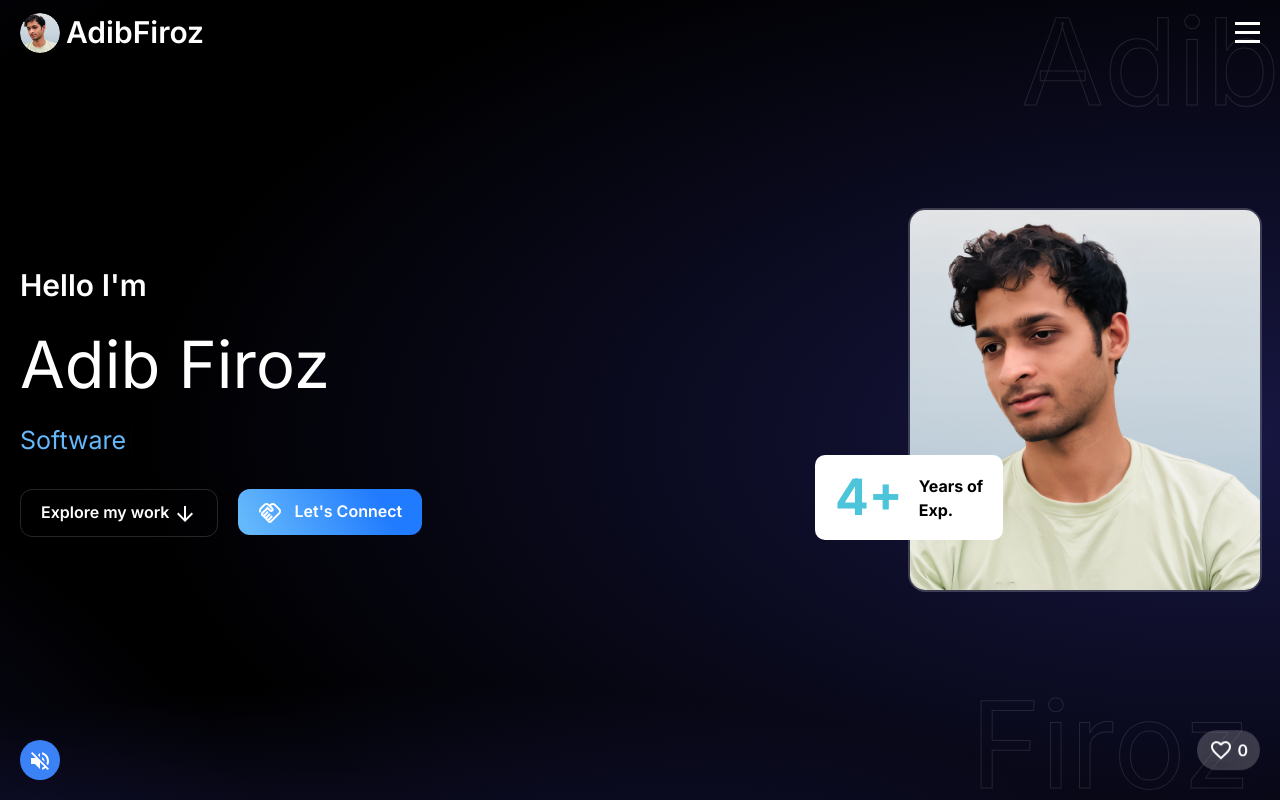
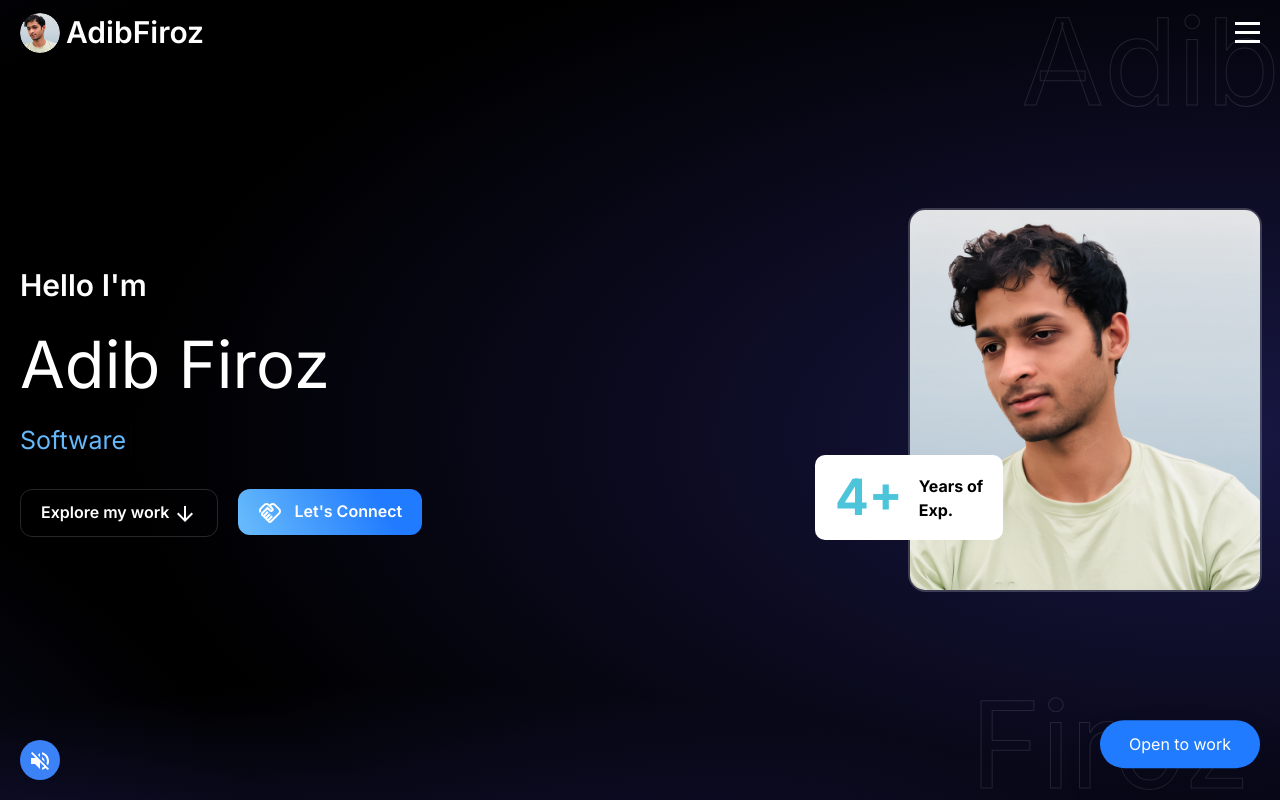
Before and after one commit to adibfiroz/portfolio, a Next.js app: page / in a window 1280 px wide. Shown: the top 800 px of the page. Built offline with nearby package versions, Linux system fonts and the light colour scheme; no server answers; the database is empty.

Commit message:
remove like

```diff
--- a/components/Home-components.jsx
+++ b/components/Home-components.jsx
@@ -58,9 +58,9 @@ const HomeComponents = () => {
     }
   };
 
-  useEffect(() => {
-    updateViews();
-  }, []);
+  // useEffect(() => {
+  //   updateViews();
+  // }, []);
 
   const fetchViews = async () => {
     setIsLoading(true);
@@ -106,13 +106,11 @@ const HomeComponents = () => {
       <Navbar menuOpen={menuOpen} setMenuOpen={setMenuOpen} />
       <Menu menuOpen={menuOpen} setMenuOpen={setMenuOpen} />
 
-      {/* <Link href="#contact" className=" fixed bottom-5 right-5 z-[4]">
+      <Link href="#contact" className=" fixed bottom-5 right-5 z-[4]">
         <button className="relative h-12 w-40 overflow-hidden  bg-[#217bfe] text-white shadow-2xl animate-bounce rounded-full">
           <span className="relative z-10">Open to work</span>
         </button>
-      </Link> */}
-
-      <LikeButton />
+      </Link>
 
       <a
         href="/Adib-Firoz-CV.pdf" // The path to your resume in the public folder
```
